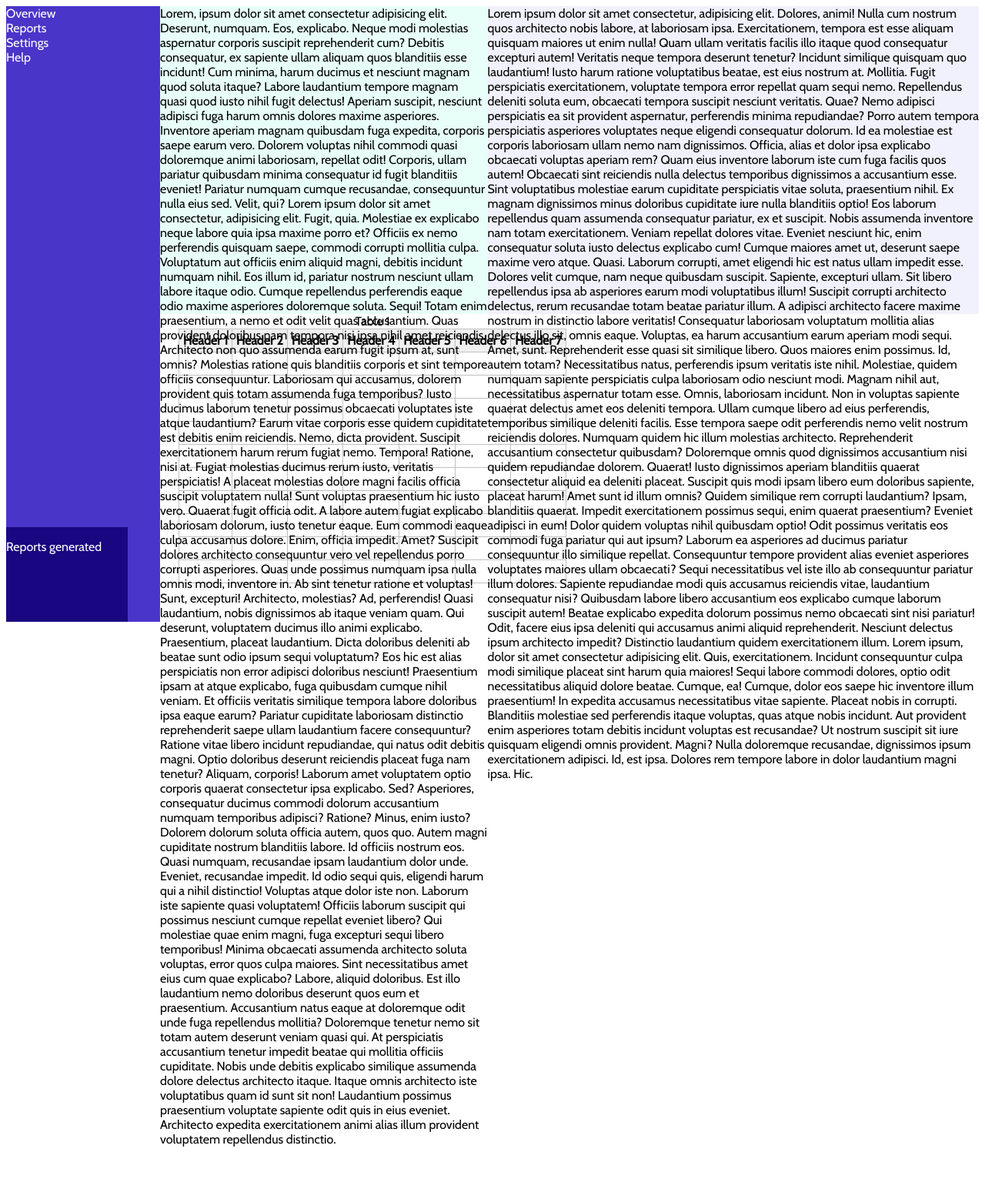
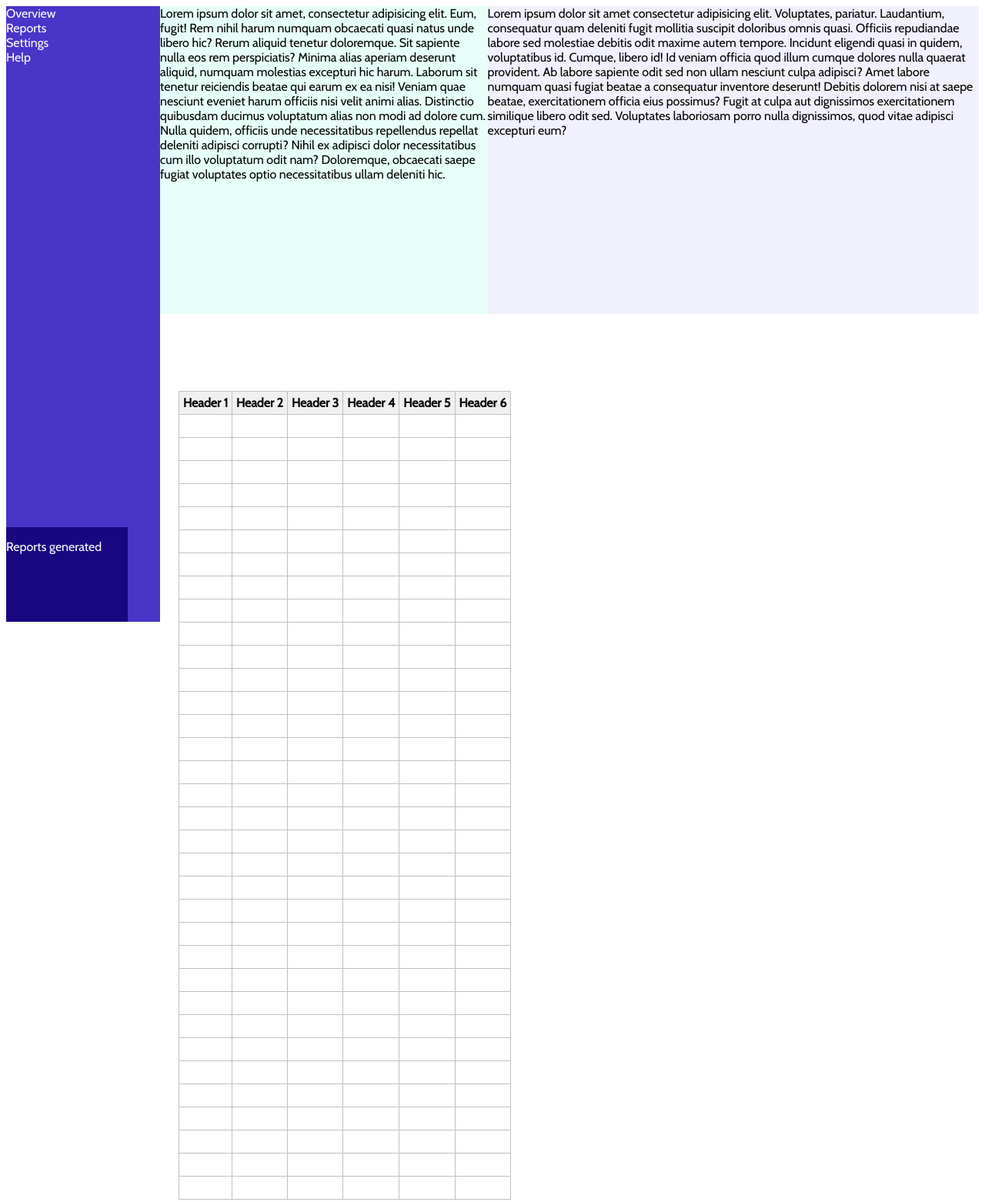
Before and after one commit to michaellisitsa/Codewell_ideate_dashboard_challenge, a plain HTML site: page index.html in a window 1280 px wide. Shown: the whole page at 77% size. Before the commit the page ends 1490 px from the top, so only its background shows below. Drawn offline with nearby package versions, Linux system fonts and the light colour scheme.

Commit message:
Animate transition of top bar, fix table header

```diff
--- a/index.html
+++ b/index.html
@@ -29,146 +29,30 @@
       </aside>
       <article class="graphReferral">
         <div class="graph">
-          Lorem, ipsum dolor sit amet consectetur adipisicing elit. Deserunt,
-          numquam. Eos, explicabo. Neque modi molestias aspernatur corporis
-          suscipit reprehenderit cum? Debitis consequatur, ex sapiente ullam
-          aliquam quos blanditiis esse incidunt! Cum minima, harum ducimus et
-          nesciunt magnam quod soluta itaque? Labore laudantium tempore magnam
-          quasi quod iusto nihil fugit delectus! Aperiam suscipit, nesciunt
-          adipisci fuga harum omnis dolores maxime asperiores. Inventore aperiam
-          magnam quibusdam fuga expedita, corporis saepe earum vero. Dolorem
-          voluptas nihil commodi quasi doloremque animi laboriosam, repellat
-          odit! Corporis, ullam pariatur quibusdam minima consequatur id fugit
-          blanditiis eveniet! Pariatur numquam cumque recusandae, consequuntur
-          nulla eius sed. Velit, qui? Lorem ipsum dolor sit amet consectetur,
-          adipisicing elit. Fugit, quia. Molestiae ex explicabo neque labore
-          quia ipsa maxime porro et? Officiis ex nemo perferendis quisquam
-          saepe, commodi corrupti mollitia culpa. Voluptatum aut officiis enim
-          aliquid magni, debitis incidunt numquam nihil. Eos illum id, pariatur
-          nostrum nesciunt ullam labore itaque odio. Cumque repellendus
-          perferendis eaque odio maxime asperiores doloremque soluta. Sequi!
-          Totam enim praesentium, a nemo et odit velit quas accusantium. Quas
-          provident doloribus nam tempora nisi ipsa nihil amet reiciendis.
-          Architecto non quo assumenda earum fugit ipsum at, sunt omnis?
-          Molestias ratione quis blanditiis corporis et sint tempore officiis
-          consequuntur. Laboriosam qui accusamus, dolorem provident quis totam
-          assumenda fuga temporibus? Iusto ducimus laborum tenetur possimus
-          obcaecati voluptates iste atque laudantium? Earum vitae corporis esse
-          quidem cupiditate est debitis enim reiciendis. Nemo, dicta provident.
-          Suscipit exercitationem harum rerum fugiat nemo. Tempora! Ratione,
-          nisi at. Fugiat molestias ducimus rerum iusto, veritatis perspiciatis!
-          A placeat molestias dolore magni facilis officia suscipit voluptatem
-          nulla! Sunt voluptas praesentium hic iusto vero. Quaerat fugit officia
-          odit. A labore autem fugiat explicabo laboriosam dolorum, iusto
-          tenetur eaque. Eum commodi eaque culpa accusamus dolore. Enim, officia
-          impedit. Amet? Suscipit dolores architecto consequuntur vero vel
-          repellendus porro corrupti asperiores. Quas unde possimus numquam ipsa
-          nulla omnis modi, inventore in. Ab sint tenetur ratione et voluptas!
-          Sunt, excepturi! Architecto, molestias? Ad, perferendis! Quasi
-          laudantium, nobis dignissimos ab itaque veniam quam. Qui deserunt,
-          voluptatem ducimus illo animi explicabo. Praesentium, placeat
-          laudantium. Dicta doloribus deleniti ab beatae sunt odio ipsum sequi
-          voluptatum? Eos hic est alias perspiciatis non error adipisci
-          doloribus nesciunt! Praesentium ipsam at atque explicabo, fuga
-          quibusdam cumque nihil veniam. Et officiis veritatis similique tempora
-          labore doloribus ipsa eaque earum? Pariatur cupiditate laboriosam
-          distinctio reprehenderit saepe ullam laudantium facere consequuntur?
-          Ratione vitae libero incidunt repudiandae, qui natus odit debitis
-          magni. Optio doloribus deserunt reiciendis placeat fuga nam tenetur?
-          Aliquam, corporis! Laborum amet voluptatem optio corporis quaerat
-          consectetur ipsa explicabo. Sed? Asperiores, consequatur ducimus
-          commodi dolorum accusantium numquam temporibus adipisci? Ratione?
-          Minus, enim iusto? Dolorem dolorum soluta officia autem, quos quo.
-          Autem magni cupiditate nostrum blanditiis labore. Id officiis nostrum
-          eos. Quasi numquam, recusandae ipsam laudantium dolor unde. Eveniet,
-          recusandae impedit. Id odio sequi quis, eligendi harum qui a nihil
-          distinctio! Voluptas atque dolor iste non. Laborum iste sapiente quasi
-          voluptatem! Officiis laborum suscipit qui possimus nesciunt cumque
-          repellat eveniet libero? Qui molestiae quae enim magni, fuga excepturi
-          sequi libero temporibus! Minima obcaecati assumenda architecto soluta
-          voluptas, error quos culpa maiores. Sint necessitatibus amet eius cum
-          quae explicabo? Labore, aliquid doloribus. Est illo laudantium nemo
-          doloribus deserunt quos eum et praesentium. Accusantium natus eaque at
-          doloremque odit unde fuga repellendus mollitia? Doloremque tenetur
-          nemo sit totam autem deserunt veniam quasi qui. At perspiciatis
-          accusantium tenetur impedit beatae qui mollitia officiis cupiditate.
-          Nobis unde debitis explicabo similique assumenda dolore delectus
-          architecto itaque. Itaque omnis architecto iste voluptatibus quam id
-          sunt sit non! Laudantium possimus praesentium voluptate sapiente odit
-          quis in eius eveniet. Architecto expedita exercitationem animi alias
-          illum provident voluptatem repellendus distinctio.
+          Lorem ipsum dolor sit amet, consectetur adipisicing elit. Eum, fugit!
+          Rem nihil harum numquam obcaecati quasi natus unde libero hic? Rerum
+          aliquid tenetur doloremque. Sit sapiente nulla eos rem perspiciatis?
+          Minima alias aperiam deserunt aliquid, numquam molestias excepturi hic
+          harum. Laborum sit tenetur reiciendis beatae qui earum ex ea nisi!
+          Veniam quae nesciunt eveniet harum officiis nisi velit animi alias.
+          Distinctio quibusdam ducimus voluptatum alias non modi ad dolore cum.
+          Nulla quidem, officiis unde necessitatibus repellendus repellat
+          deleniti adipisci corrupti? Nihil ex adipisci dolor necessitatibus cum
+          illo voluptatum odit nam? Doloremque, obcaecati saepe fugiat
+          voluptates optio necessitatibus ullam deleniti hic.
         </div>
         <div class="referral">
-          Lorem ipsum dolor sit amet consectetur, adipisicing elit. Dolores,
-          animi! Nulla cum nostrum quos architecto nobis labore, at laboriosam
-          ipsa. Exercitationem, tempora est esse aliquam quisquam maiores ut
-          enim nulla! Quam ullam veritatis facilis illo itaque quod consequatur
-          excepturi autem! Veritatis neque tempora deserunt tenetur? Incidunt
-          similique quisquam quo laudantium! Iusto harum ratione voluptatibus
-          beatae, est eius nostrum at. Mollitia. Fugit perspiciatis
-          exercitationem, voluptate tempora error repellat quam sequi nemo.
-          Repellendus deleniti soluta eum, obcaecati tempora suscipit nesciunt
-          veritatis. Quae? Nemo adipisci perspiciatis ea sit provident
-          aspernatur, perferendis minima repudiandae? Porro autem tempora
-          perspiciatis asperiores voluptates neque eligendi consequatur dolorum.
-          Id ea molestiae est corporis laboriosam ullam nemo nam dignissimos.
-          Officia, alias et dolor ipsa explicabo obcaecati voluptas aperiam rem?
-          Quam eius inventore laborum iste cum fuga facilis quos autem!
-          Obcaecati sint reiciendis nulla delectus temporibus dignissimos a
-          accusantium esse. Sint voluptatibus molestiae earum cupiditate
-          perspiciatis vitae soluta, praesentium nihil. Ex magnam dignissimos
-          minus doloribus cupiditate iure nulla blanditiis optio! Eos laborum
-          repellendus quam assumenda consequatur pariatur, ex et suscipit. Nobis
-          assumenda inventore nam totam exercitationem. Veniam repellat dolores
-          vitae. Eveniet nesciunt hic, enim consequatur soluta iusto delectus
-          explicabo cum! Cumque maiores amet ut, deserunt saepe maxime vero
-          atque. Quasi. Laborum corrupti, amet eligendi hic est natus ullam
-          impedit esse. Dolores velit cumque, nam neque quibusdam suscipit.
-          Sapiente, excepturi ullam. Sit libero repellendus ipsa ab asperiores
-          earum modi voluptatibus illum! Suscipit corrupti architecto delectus,
-          rerum recusandae totam beatae pariatur illum. A adipisci architecto
-          facere maxime nostrum in distinctio labore veritatis! Consequatur
-          laboriosam voluptatum mollitia alias delectus illo sit, omnis eaque.
-          Voluptas, ea harum accusantium earum aperiam modi sequi. Amet, sunt.
-          Reprehenderit esse quasi sit similique libero. Quos maiores enim
-          possimus. Id, autem totam? Necessitatibus natus, perferendis ipsum
-          veritatis iste nihil. Molestiae, quidem numquam sapiente perspiciatis
-          culpa laboriosam odio nesciunt modi. Magnam nihil aut, necessitatibus
-          aspernatur totam esse. Omnis, laboriosam incidunt. Non in voluptas
-          sapiente quaerat delectus amet eos deleniti tempora. Ullam cumque
-          libero ad eius perferendis, temporibus similique deleniti facilis.
-          Esse tempora saepe odit perferendis nemo velit nostrum reiciendis
-          dolores. Numquam quidem hic illum molestias architecto. Reprehenderit
-          accusantium consectetur quibusdam? Doloremque omnis quod dignissimos
-          accusantium nisi quidem repudiandae dolorem. Quaerat! Iusto
-          dignissimos aperiam blanditiis quaerat consectetur aliquid ea deleniti
-          placeat. Suscipit quis modi ipsam libero eum doloribus sapiente,
-          placeat harum! Amet sunt id illum omnis? Quidem similique rem corrupti
-          laudantium? Ipsam, blanditiis quaerat. Impedit exercitationem possimus
-          sequi, enim quaerat praesentium? Eveniet adipisci in eum! Dolor quidem
-          voluptas nihil quibusdam optio! Odit possimus veritatis eos commodi
-          fuga pariatur qui aut ipsum? Laborum ea asperiores ad ducimus pariatur
-          consequuntur illo similique repellat. Consequuntur tempore provident
-          alias eveniet asperiores voluptates maiores ullam obcaecati? Sequi
-          necessitatibus vel iste illo ab consequuntur pariatur illum dolores.
-          Sapiente repudiandae modi quis accusamus reiciendis vitae, laudantium
-          consequatur nisi? Quibusdam labore libero accusantium eos explicabo
-          cumque laborum suscipit autem! Beatae explicabo expedita dolorum
-          possimus nemo obcaecati sint nisi pariatur! Odit, facere eius ipsa
-          deleniti qui accusamus animi aliquid reprehenderit. Nesciunt delectus
-          ipsum architecto impedit? Distinctio laudantium quidem exercitationem
-          illum. Lorem ipsum, dolor sit amet consectetur adipisicing elit. Quis,
-          exercitationem. Incidunt consequuntur culpa modi similique placeat
-          sint harum quia maiores! Sequi labore commodi dolores, optio odit
-          necessitatibus aliquid dolore beatae. Cumque, ea! Cumque, dolor eos
-          saepe hic inventore illum praesentium! In expedita accusamus
-          necessitatibus vitae sapiente. Placeat nobis in corrupti. Blanditiis
-          molestiae sed perferendis itaque voluptas, quas atque nobis incidunt.
-          Aut provident enim asperiores totam debitis incidunt voluptas est
-          recusandae? Ut nostrum suscipit sit iure quisquam eligendi omnis
-          provident. Magni? Nulla doloremque recusandae, dignissimos ipsum
-          exercitationem adipisci. Id, est ipsa. Dolores rem tempore labore in
-          dolor laudantium magni ipsa. Hic.
+          Lorem ipsum dolor sit amet consectetur adipisicing elit. Voluptates,
+          pariatur. Laudantium, consequatur quam deleniti fugit mollitia
+          suscipit doloribus omnis quasi. Officiis repudiandae labore sed
+          molestiae debitis odit maxime autem tempore. Incidunt eligendi quasi
+          in quidem, voluptatibus id. Cumque, libero id! Id veniam officia quod
+          illum cumque dolores nulla quaerat provident. Ab labore sapiente odit
+          sed non ullam nesciunt culpa adipisci? Amet labore numquam quasi
+          fugiat beatae a consequatur inventore deserunt! Debitis dolorem nisi
+          at saepe beatae, exercitationem officia eius possimus? Fugit at culpa
+          aut dignissimos exercitationem similique libero odit sed. Voluptates
+          laboriosam porro nulla dignissimos, quod vitae adipisci excepturi eum?
         </div>
       </article>
     </div>
@@ -182,9 +66,6 @@
         </nav>
       </aside>
       <table class="table">
-        <caption>
-          Table 1
-        </caption>
         <thead>
           <tr>
             <th>Header 1</th>
@@ -193,12 +74,10 @@
             <th>Header 4</th>
             <th>Header 5</th>
             <th>Header 6</th>
-            <th>Header 7</th>
           </tr>
         </thead>
         <tbody>
           <tr>
-            <td>&nbsp;</td>
             <td>&nbsp;</td>
             <td>&nbsp;</td>
             <td>&nbsp;</td>
@@ -213,10 +92,8 @@
             <td>&nbsp;</td>
             <td>&nbsp;</td>
             <td>&nbsp;</td>
-            <td>&nbsp;</td>
           </tr>
           <tr>
-            <td>&nbsp;</td>
             <td>&nbsp;</td>
             <td>&nbsp;</td>
             <td>&nbsp;</td>
@@ -231,10 +108,8 @@
             <td>&nbsp;</td>
             <td>&nbsp;</td>
             <td>&nbsp;</td>
-            <td>&nbsp;</td>
           </tr>
           <tr>
-            <td>&nbsp;</td>
             <td>&nbsp;</td>
             <td>&nbsp;</td>
             <td>&nbsp;</td>
@@ -249,10 +124,8 @@
             <td>&nbsp;</td>
             <td>&nbsp;</td>
             <td>&nbsp;</td>
-            <td>&nbsp;</td>
           </tr>
           <tr>
-            <td>&nbsp;</td>
             <td>&nbsp;</td>
             <td>&nbsp;</td>
             <td>&nbsp;</td>
@@ -267,6 +140,13 @@
             <td>&nbsp;</td>
             <td>&nbsp;</td>
             <td>&nbsp;</td>
+          </tr>
+          <tr>
+            <td>&nbsp;</td>
+            <td>&nbsp;</td>
+            <td>&nbsp;</td>
+            <td>&nbsp;</td>
+            <td>&nbsp;</td>
             <td>&nbsp;</td>
           </tr>
           <tr>
@@ -276,10 +156,192 @@
             <td>&nbsp;</td>
             <td>&nbsp;</td>
             <td>&nbsp;</td>
+          </tr>
+          <tr>
+            <td>&nbsp;</td>
+            <td>&nbsp;</td>
+            <td>&nbsp;</td>
+            <td>&nbsp;</td>
+            <td>&nbsp;</td>
             <td>&nbsp;</td>
           </tr>
           <tr>
             <td>&nbsp;</td>
+            <td>&nbsp;</td>
+            <td>&nbsp;</td>
+            <td>&nbsp;</td>
+            <td>&nbsp;</td>
+            <td>&nbsp;</td>
+          </tr>
+          <tr>
+            <td>&nbsp;</td>
+            <td>&nbsp;</td>
+            <td>&nbsp;</td>
+            <td>&nbsp;</td>
+            <td>&nbsp;</td>
+            <td>&nbsp;</td>
+          </tr>
+          <tr>
+            <td>&nbsp;</td>
+            <td>&nbsp;</td>
+            <td>&nbsp;</td>
+            <td>&nbsp;</td>
+            <td>&nbsp;</td>
+            <td>&nbsp;</td>
+          </tr>
+          <tr>
+            <td>&nbsp;</td>
+            <td>&nbsp;</td>
+            <td>&nbsp;</td>
+            <td>&nbsp;</td>
+            <td>&nbsp;</td>
+            <td>&nbsp;</td>
+          </tr>
+          <tr>
+            <td>&nbsp;</td>
+            <td>&nbsp;</td>
+            <td>&nbsp;</td>
+            <td>&nbsp;</td>
+            <td>&nbsp;</td>
+            <td>&nbsp;</td>
+          </tr>
+          <tr>
+            <td>&nbsp;</td>
+            <td>&nbsp;</td>
+            <td>&nbsp;</td>
+            <td>&nbsp;</td>
+            <td>&nbsp;</td>
+            <td>&nbsp;</td>
+          </tr>
+          <tr>
+            <td>&nbsp;</td>
+            <td>&nbsp;</td>
+            <td>&nbsp;</td>
+            <td>&nbsp;</td>
+            <td>&nbsp;</td>
+            <td>&nbsp;</td>
+          </tr>
+          <tr>
+            <td>&nbsp;</td>
+            <td>&nbsp;</td>
+            <td>&nbsp;</td>
+            <td>&nbsp;</td>
+            <td>&nbsp;</td>
+            <td>&nbsp;</td>
+          </tr>
+          <tr>
+            <td>&nbsp;</td>
+            <td>&nbsp;</td>
+            <td>&nbsp;</td>
+            <td>&nbsp;</td>
+            <td>&nbsp;</td>
+            <td>&nbsp;</td>
+          </tr>
+          <tr>
+            <td>&nbsp;</td>
+            <td>&nbsp;</td>
+            <td>&nbsp;</td>
+            <td>&nbsp;</td>
+            <td>&nbsp;</td>
+            <td>&nbsp;</td>
+          </tr>
+          <tr>
+            <td>&nbsp;</td>
+            <td>&nbsp;</td>
+            <td>&nbsp;</td>
+            <td>&nbsp;</td>
+            <td>&nbsp;</td>
+            <td>&nbsp;</td>
+          </tr>
+          <tr>
+            <td>&nbsp;</td>
+            <td>&nbsp;</td>
+            <td>&nbsp;</td>
+            <td>&nbsp;</td>
+            <td>&nbsp;</td>
+            <td>&nbsp;</td>
+          </tr>
+          <tr>
+            <td>&nbsp;</td>
+            <td>&nbsp;</td>
+            <td>&nbsp;</td>
+            <td>&nbsp;</td>
+            <td>&nbsp;</td>
+            <td>&nbsp;</td>
+          </tr>
+          <tr>
+            <td>&nbsp;</td>
+            <td>&nbsp;</td>
+            <td>&nbsp;</td>
+            <td>&nbsp;</td>
+            <td>&nbsp;</td>
+            <td>&nbsp;</td>
+          </tr>
+          <tr>
+            <td>&nbsp;</td>
+            <td>&nbsp;</td>
+            <td>&nbsp;</td>
+            <td>&nbsp;</td>
+            <td>&nbsp;</td>
+            <td>&nbsp;</td>
+          </tr>
+          <tr>
+            <td>&nbsp;</td>
+            <td>&nbsp;</td>
+            <td>&nbsp;</td>
+            <td>&nbsp;</td>
+            <td>&nbsp;</td>
+            <td>&nbsp;</td>
+          </tr>
+          <tr>
+            <td>&nbsp;</td>
+            <td>&nbsp;</td>
+            <td>&nbsp;</td>
+            <td>&nbsp;</td>
+            <td>&nbsp;</td>
+            <td>&nbsp;</td>
+          </tr>
+          <tr>
+            <td>&nbsp;</td>
+            <td>&nbsp;</td>
+            <td>&nbsp;</td>
+            <td>&nbsp;</td>
+            <td>&nbsp;</td>
+            <td>&nbsp;</td>
+          </tr>
+          <tr>
+            <td>&nbsp;</td>
+            <td>&nbsp;</td>
+            <td>&nbsp;</td>
+            <td>&nbsp;</td>
+            <td>&nbsp;</td>
+            <td>&nbsp;</td>
+          </tr>
+          <tr>
+            <td>&nbsp;</td>
+            <td>&nbsp;</td>
+            <td>&nbsp;</td>
+            <td>&nbsp;</td>
+            <td>&nbsp;</td>
+            <td>&nbsp;</td>
+          </tr>
+          <tr>
+            <td>&nbsp;</td>
+            <td>&nbsp;</td>
+            <td>&nbsp;</td>
+            <td>&nbsp;</td>
+            <td>&nbsp;</td>
+            <td>&nbsp;</td>
+          </tr>
+          <tr>
+            <td>&nbsp;</td>
+            <td>&nbsp;</td>
+            <td>&nbsp;</td>
+            <td>&nbsp;</td>
+            <td>&nbsp;</td>
+            <td>&nbsp;</td>
+          </tr>
+          <tr>
             <td>&nbsp;</td>
             <td>&nbsp;</td>
             <td>&nbsp;</td>
--- a/tablet.css
+++ b/tablet.css
@@ -24,14 +24,20 @@
 
 .top-menu {
   display: none;
+  height: 0px;
 }
 
 .top-menu--visible {
   display: flex;
-  height: 100px;
   background-color: #190781;
   position: sticky;
   top: 0;
+  transition: height 0.2s ease-out;
+  opacity: 1;
+}
+
+.top-menu--accordian {
+  height: 100px;
 }
 
 .top-menu--visible a {
@@ -57,3 +63,14 @@
   bottom: 0;
   right: 0;
 }
+
+.table {
+  margin-top: 100px;
+}
+
+th {
+  background: white;
+  position: sticky;
+  top: 100px; /* Don't forget this, required for the stickiness */
+  box-shadow: 0 2px 2px -1px rgba(0, 0, 0, 0.4);
+}
```
Also changed, not shown: script.js (+7 -1 lines).
